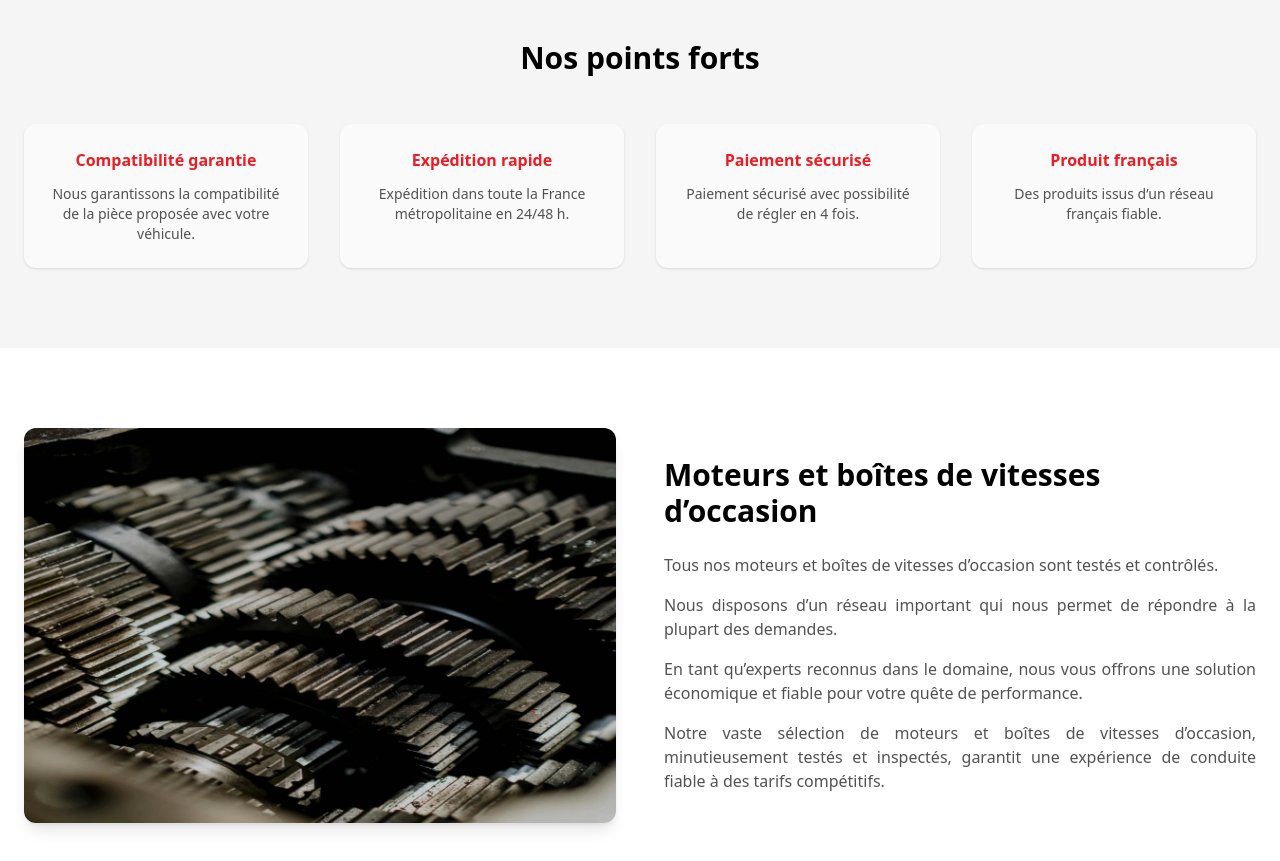
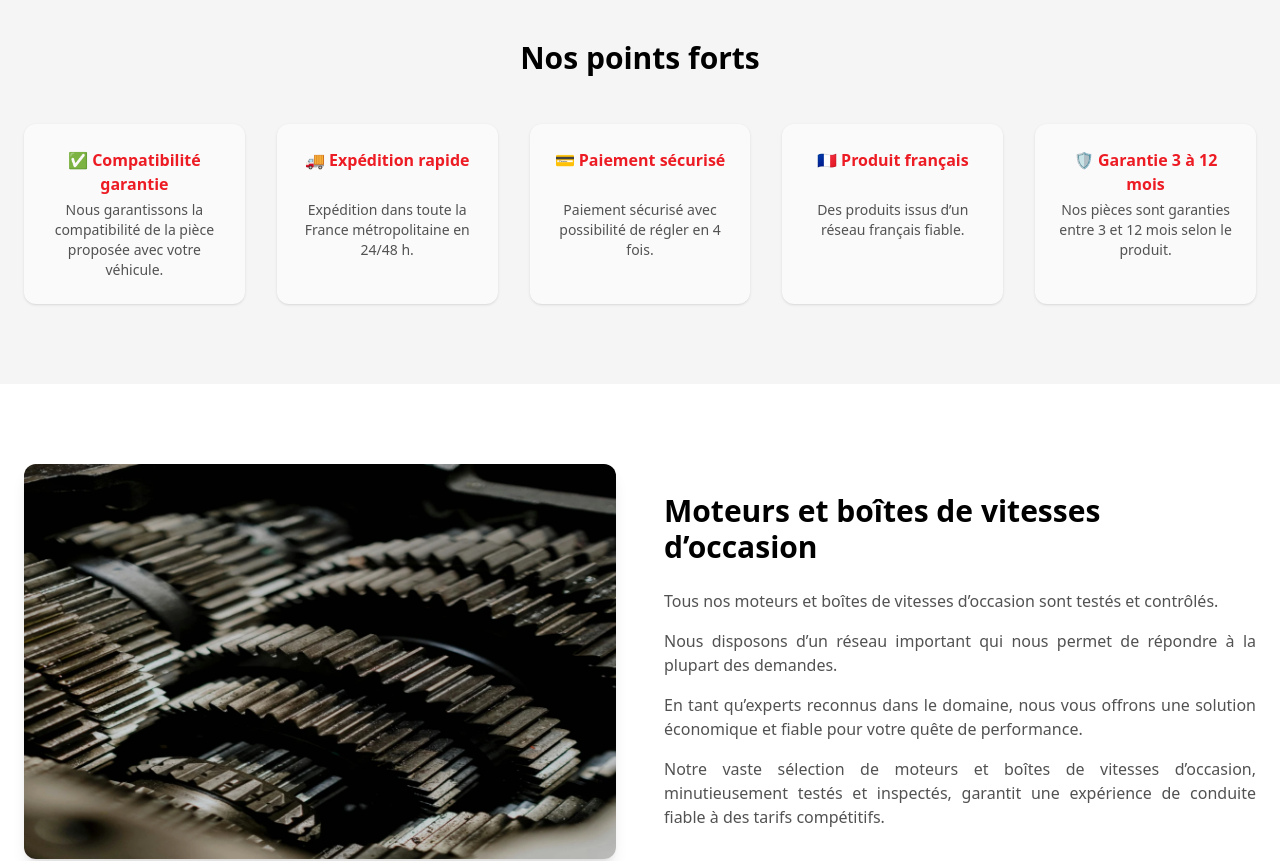
Before and after one commit to Renaud-CCI/stockmoteur, a Vue app: page / in a window 1280 px wide. Shown: the part 840-1701 px from the top of the page. Built offline with nearby package versions, Linux system fonts and the light colour scheme.

Commit message:
css po fixes

```diff
--- a/src/views/1HeroContainer.vue
+++ b/src/views/1HeroContainer.vue
@@ -11,8 +11,7 @@
     <!-- Content -->
     <div class="relative z-10 max-w-3xl px-6">
       <h1 class="text-4xl md:text-5xl font-bold leading-tight">
-        Stock Moteur<span class="hidden sm:inline-flex">&nbsp;–&nbsp;</span><br class="sm:hidden"><span
-          class="text-primary">Moteurs et
+        Stock Moteur<br><span class="text-primary">Moteurs et
           boîtes de vitesses
           d’occasion</span> garantis
       </h1>
--- a/src/views/2EngagmentContainer.vue
+++ b/src/views/2EngagmentContainer.vue
@@ -6,11 +6,11 @@
         Nos points forts
       </h2>
 
-      <div ref="grid" class="grid md:grid-cols-2 lg:grid-cols-4 gap-8 text-center">
+      <div ref="grid" class="grid md:grid-cols-2 lg:grid-cols-5 gap-8 text-center">
 
         <div class="p-6 bg-neutral-50 rounded-xl shadow">
-          <h3 class="font-semibold text-primary mb-3">
-            Compatibilité garantie
+          <h3 class="h-auto sm:h-10 font-semibold text-primary mb-3">
+            ✅ Compatibilité garantie
           </h3>
           <p class="text-neutral-600 text-sm">
             Nous garantissons la compatibilité de la pièce proposée avec votre véhicule.
@@ -18,8 +18,8 @@
         </div>
 
         <div class="p-6 bg-neutral-50 rounded-xl shadow">
-          <h3 class="font-semibold text-primary mb-3">
-            Expédition rapide
+          <h3 class="h-auto sm:h-10 font-semibold text-primary mb-3">
+            🚚 Expédition rapide
           </h3>
           <p class="text-neutral-600 text-sm">
             Expédition dans toute la France métropolitaine en 24/48 h.
@@ -27,8 +27,8 @@
         </div>
 
         <div class="p-6 bg-neutral-50 rounded-xl shadow">
-          <h3 class="font-semibold text-primary mb-3">
-            Paiement sécurisé
+          <h3 class="h-auto sm:h-10 font-semibold text-primary mb-3">
+            💳 Paiement sécurisé
           </h3>
           <p class="text-neutral-600 text-sm">
             Paiement sécurisé avec possibilité de régler en 4 fois.
@@ -36,11 +36,20 @@
         </div>
 
         <div class="p-6 bg-neutral-50 rounded-xl shadow">
-          <h3 class="font-semibold text-primary mb-3">
-            Produit français
+          <h3 class="h-auto sm:h-10 font-semibold text-primary mb-3">
+            🇫🇷 Produit français
           </h3>
           <p class="text-neutral-600 text-sm">
             Des produits issus d’un réseau français fiable.
+          </p>
+        </div>
+
+        <div class="p-6 bg-neutral-50 rounded-xl shadow">
+          <h3 class="h-auto sm:h-10 font-semibold text-primary mb-3">
+            🛡️ Garantie 3 à 12 mois
+          </h3>
+          <p class="text-neutral-600 text-sm">
+            Nos pièces sont garanties entre 3 et 12 mois selon le produit.
           </p>
         </div>
 
--- a/src/views/3QualityContainer.vue
+++ b/src/views/3QualityContainer.vue
@@ -31,6 +31,7 @@
           Notre vaste sélection de moteurs et boîtes de vitesses d’occasion, minutieusement testés et inspectés,
           garantit une expérience de conduite fiable à des tarifs compétitifs.
         </p>
+
       </div>
 
     </div>
--- a/src/views/4ExpertContainer.vue
+++ b/src/views/4ExpertContainer.vue
@@ -20,6 +20,7 @@
 
         <p class="text-neutral-600">
           Avec notre engagement envers la qualité, chaque kilomètre est synonyme de confiance et de tranquillité.
+          Nos pièces sont garanties de 3 à 12 mois selon le modèle.
         </p>
       </div>
 
--- a/src/views/7ProcessContainer.vue
+++ b/src/views/7ProcessContainer.vue
@@ -6,33 +6,45 @@
         Notre fonctionnement
       </h2>
 
-      <div ref="grid" class="grid md:grid-cols-4 gap-8">
+      <div ref="grid" class="grid md:grid-cols-5 gap-8">
 
         <div>
-          <div class="text-primary text-3xl font-bold mb-4">1</div>
+          <!-- <div class="text-primary text-3xl font-bold mb-2">1</div> -->
+          <div class="text-2xl mb-4">📞</div>
           <p class="text-neutral-600">
             Vous nous contactez avec les informations de votre véhicule.
           </p>
         </div>
 
         <div>
-          <div class="text-primary text-3xl font-bold mb-4">2</div>
+          <!-- <div class="text-primary text-3xl font-bold mb-2">2</div> -->
+          <div class="text-2xl mb-4">🔍</div>
           <p class="text-neutral-600">
             Nous vérifions la compatibilité et sélectionnons la pièce adaptée.
           </p>
         </div>
 
         <div>
-          <div class="text-primary text-3xl font-bold mb-4">3</div>
+          <!-- <div class="text-primary text-3xl font-bold mb-2">3</div> -->
+          <div class="text-2xl mb-4">💳</div>
           <p class="text-neutral-600">
             Paiement sécurisé, avec possibilité de règlement en 4 fois.
           </p>
         </div>
 
         <div>
-          <div class="text-primary text-3xl font-bold mb-4">4</div>
+          <!-- <div class="text-primary text-3xl font-bold mb-2">4</div> -->
+          <div class="text-2xl mb-4">🚚</div>
           <p class="text-neutral-600">
             Expédition en 24/48h partout en France métropolitaine.
+          </p>
+        </div>
+
+        <div>
+          <!-- <div class="text-primary text-3xl font-bold mb-2">5</div> -->
+          <div class="text-2xl mb-4">📦</div>
+          <p class="text-neutral-600">
+            Suivez votre colis en temps réel jusqu'à sa livraison.
           </p>
         </div>
 
```
